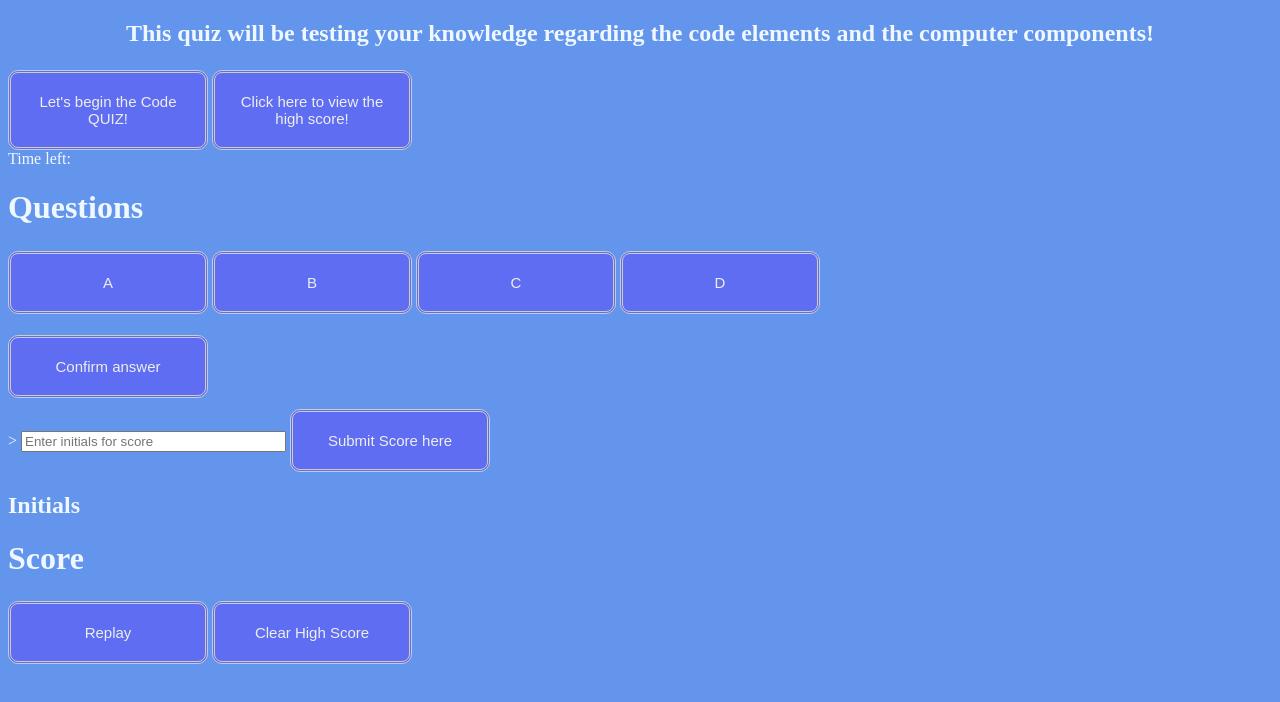
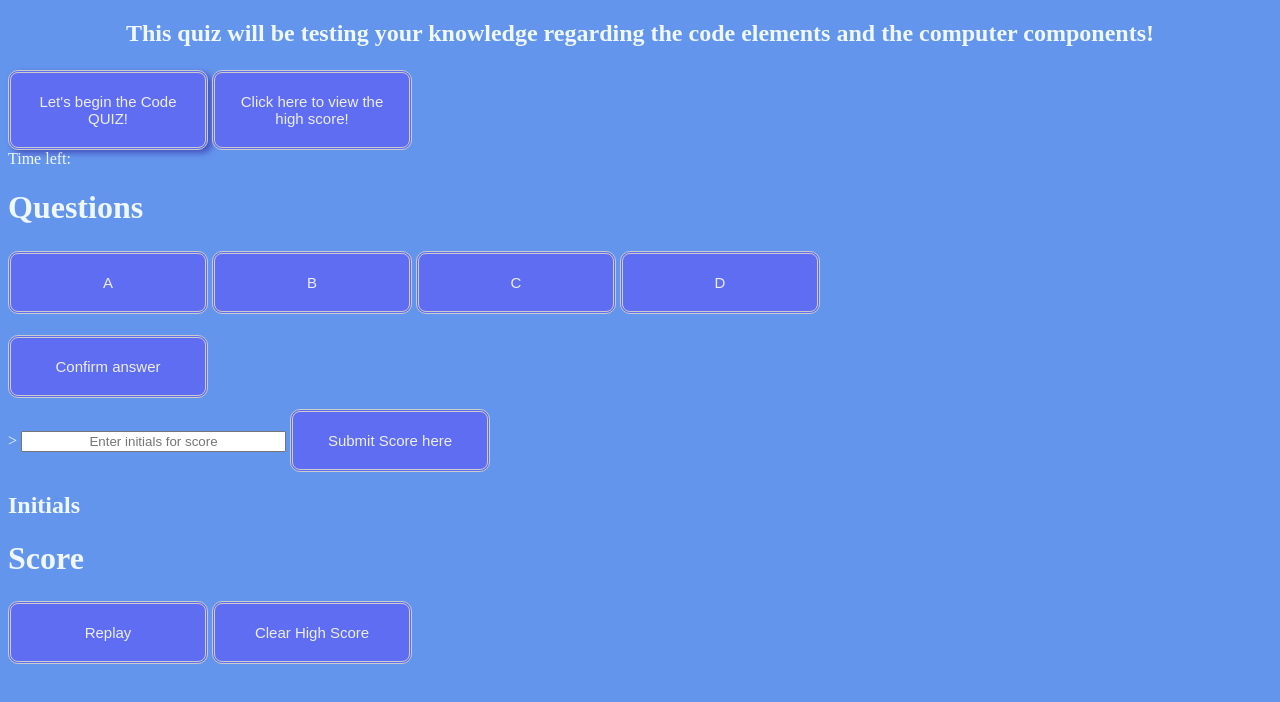
Before and after one commit to SeanShin0821/New--Code-Quiz-, a plain HTML site: page index.html in a window 1280 px wide. In both pictures the pointer is over the button "Let's begin the Code QUIZ!". Drawn offline with Linux system fonts and the light colour scheme.

Commit message:
css update

```diff
--- a/assets/css/style.css
+++ b/assets/css/style.css
@@ -6,7 +6,9 @@
 
 
 
-
+input{
+    text-align: center;
+}
 
 button {
     display: inline-block;
@@ -22,6 +24,9 @@ button {
     margin-top: 3px;
   }
 
+  button:hover{
+    box-shadow: 4px 3px 6px #4450bd;
+}
 
 
 
```
